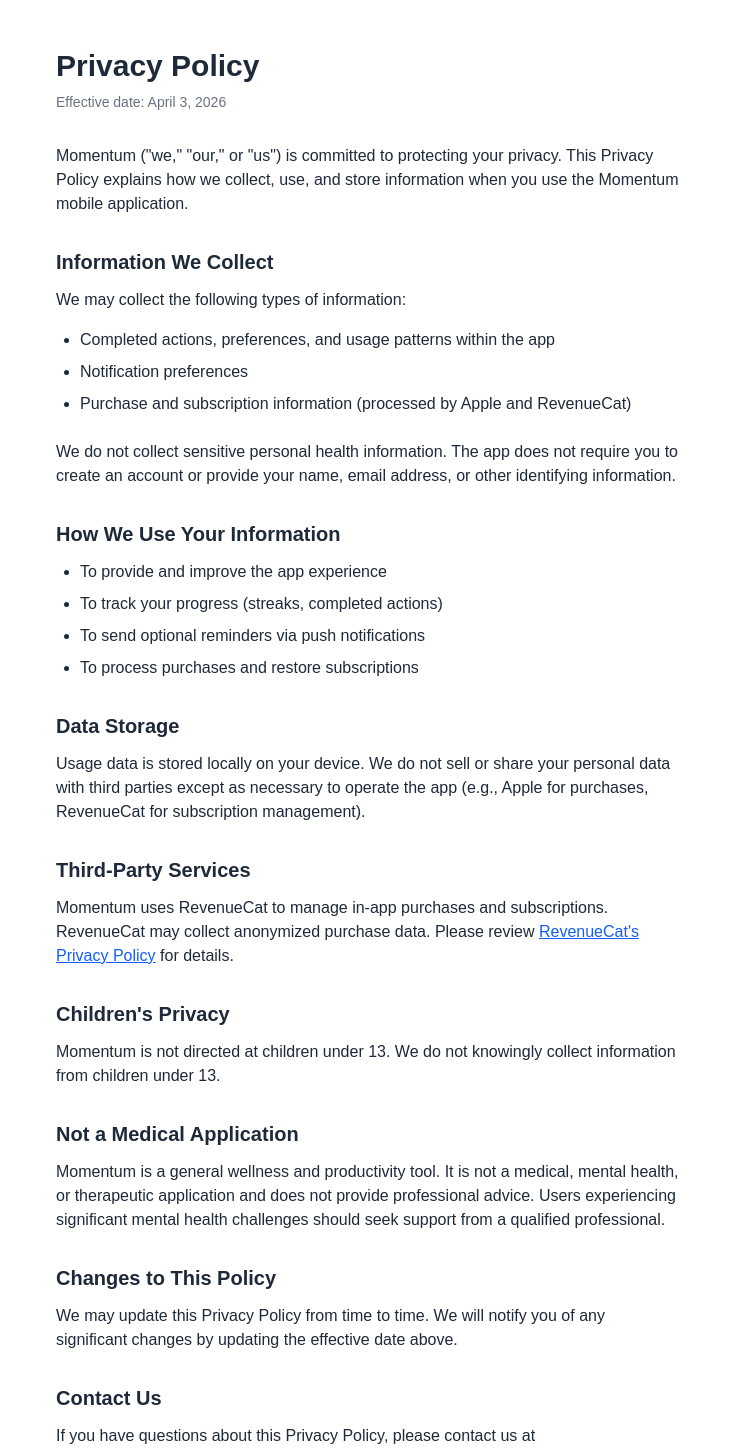
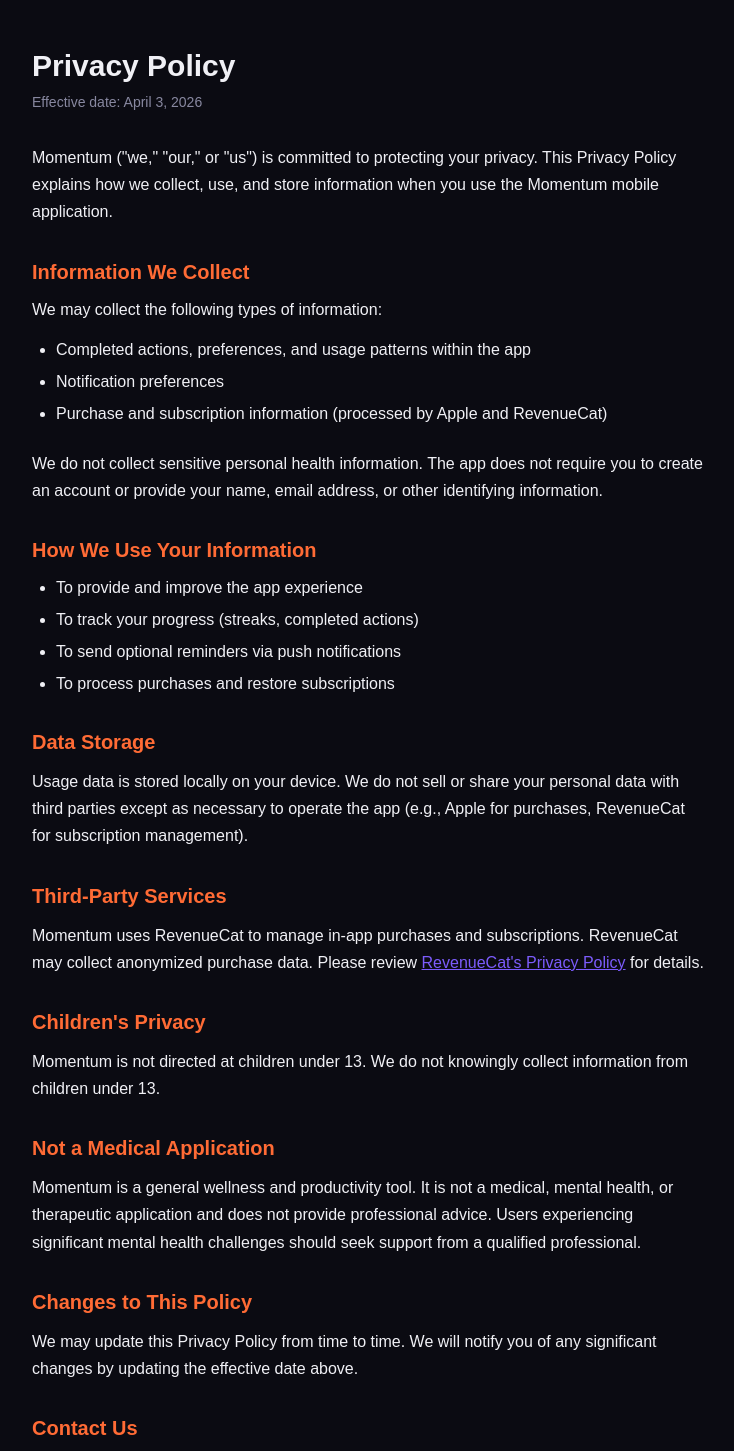
Before and after one commit to rshotkoski/momentum-web, a Next.js app: page /privacy in a window 1280 px wide. Shown: the top 1451 px of the page, without its empty margins (272-1006 px from the left). Built offline with nearby package versions, Linux system fonts and the light colour scheme.

Commit message:
fix: update privacy policy to dark theme for better readability

```diff
--- a/app/privacy/page.tsx
+++ b/app/privacy/page.tsx
@@ -1,78 +1,83 @@
 export default function PrivacyPolicy() {
   return (
-    <main className="max-w-2xl mx-auto px-6 py-12 text-gray-800">
-      <h1 className="text-3xl font-bold mb-2">Privacy Policy</h1>
-      <p className="text-sm text-gray-500 mb-8">Effective date: April 3, 2026</p>
+    <main
+      style={{ backgroundColor: '#0B0B12', minHeight: '100vh', color: '#F0F0F5' }}
+      className="px-6 py-12"
+    >
+      <div className="max-w-2xl mx-auto">
+        <h1 className="text-3xl font-bold mb-2" style={{ color: '#F0F0F5' }}>Privacy Policy</h1>
+        <p className="text-sm mb-8" style={{ color: '#8888A0' }}>Effective date: April 3, 2026</p>
 
-      <p className="mb-6">
+        <p className="mb-6" style={{ color: '#F0F0F5', lineHeight: '1.7' }}>
           Momentum ("we," "our," or "us") is committed to protecting your privacy. This Privacy Policy
           explains how we collect, use, and store information when you use the Momentum mobile application.
         </p>
 
-      <h2 className="text-xl font-semibold mt-8 mb-3">Information We Collect</h2>
-      <p className="mb-4">We may collect the following types of information:</p>
-      <ul className="list-disc pl-6 mb-6 space-y-2">
+        <h2 className="text-xl font-semibold mt-8 mb-3" style={{ color: '#FF6B35' }}>Information We Collect</h2>
+        <p className="mb-4" style={{ color: '#F0F0F5' }}>We may collect the following types of information:</p>
+        <ul className="list-disc pl-6 mb-6 space-y-2" style={{ color: '#F0F0F5' }}>
           <li>Completed actions, preferences, and usage patterns within the app</li>
           <li>Notification preferences</li>
           <li>Purchase and subscription information (processed by Apple and RevenueCat)</li>
         </ul>
-      <p className="mb-6">
+        <p className="mb-6" style={{ color: '#F0F0F5', lineHeight: '1.7' }}>
           We do not collect sensitive personal health information. The app does not require you to create
           an account or provide your name, email address, or other identifying information.
         </p>
 
-      <h2 className="text-xl font-semibold mt-8 mb-3">How We Use Your Information</h2>
-      <ul className="list-disc pl-6 mb-6 space-y-2">
+        <h2 className="text-xl font-semibold mt-8 mb-3" style={{ color: '#FF6B35' }}>How We Use Your Information</h2>
+        <ul className="list-disc pl-6 mb-6 space-y-2" style={{ color: '#F0F0F5' }}>
           <li>To provide and improve the app experience</li>
           <li>To track your progress (streaks, completed actions)</li>
           <li>To send optional reminders via push notifications</li>
           <li>To process purchases and restore subscriptions</li>
         </ul>
 
-      <h2 className="text-xl font-semibold mt-8 mb-3">Data Storage</h2>
-      <p className="mb-6">
+        <h2 className="text-xl font-semibold mt-8 mb-3" style={{ color: '#FF6B35' }}>Data Storage</h2>
+        <p className="mb-6" style={{ color: '#F0F0F5', lineHeight: '1.7' }}>
           Usage data is stored locally on your device. We do not sell or share your personal data
           with third parties except as necessary to operate the app (e.g., Apple for purchases,
           RevenueCat for subscription management).
         </p>
 
-      <h2 className="text-xl font-semibold mt-8 mb-3">Third-Party Services</h2>
-      <p className="mb-6">
+        <h2 className="text-xl font-semibold mt-8 mb-3" style={{ color: '#FF6B35' }}>Third-Party Services</h2>
+        <p className="mb-6" style={{ color: '#F0F0F5', lineHeight: '1.7' }}>
           Momentum uses RevenueCat to manage in-app purchases and subscriptions. RevenueCat may
           collect anonymized purchase data. Please review{" "}
-        <a href="https://www.revenuecat.com/privacy" className="text-blue-600 underline">
+          <a href="https://www.revenuecat.com/privacy" style={{ color: '#7C5CFC' }} className="underline">
             RevenueCat's Privacy Policy
           </a>{" "}
           for details.
         </p>
 
-      <h2 className="text-xl font-semibold mt-8 mb-3">Children's Privacy</h2>
-      <p className="mb-6">
+        <h2 className="text-xl font-semibold mt-8 mb-3" style={{ color: '#FF6B35' }}>Children's Privacy</h2>
+        <p className="mb-6" style={{ color: '#F0F0F5', lineHeight: '1.7' }}>
           Momentum is not directed at children under 13. We do not knowingly collect information
           from children under 13.
         </p>
 
-      <h2 className="text-xl font-semibold mt-8 mb-3">Not a Medical Application</h2>
-      <p className="mb-6">
+        <h2 className="text-xl font-semibold mt-8 mb-3" style={{ color: '#FF6B35' }}>Not a Medical Application</h2>
+        <p className="mb-6" style={{ color: '#F0F0F5', lineHeight: '1.7' }}>
           Momentum is a general wellness and productivity tool. It is not a medical, mental health,
           or therapeutic application and does not provide professional advice. Users experiencing
           significant mental health challenges should seek support from a qualified professional.
         </p>
 
-      <h2 className="text-xl font-semibold mt-8 mb-3">Changes to This Policy</h2>
-      <p className="mb-6">
+        <h2 className="text-xl font-semibold mt-8 mb-3" style={{ color: '#FF6B35' }}>Changes to This Policy</h2>
+        <p className="mb-6" style={{ color: '#F0F0F5', lineHeight: '1.7' }}>
           We may update this Privacy Policy from time to time. We will notify you of any significant
           changes by updating the effective date above.
         </p>
 
-      <h2 className="text-xl font-semibold mt-8 mb-3">Contact Us</h2>
-      <p className="mb-6">
+        <h2 className="text-xl font-semibold mt-8 mb-3" style={{ color: '#FF6B35' }}>Contact Us</h2>
+        <p className="mb-6" style={{ color: '#F0F0F5', lineHeight: '1.7' }}>
           If you have questions about this Privacy Policy, please contact us at{" "}
-        <a href="mailto:rshotkoski@gmail.com" className="text-blue-600 underline">
+          <a href="mailto:rshotkoski@gmail.com" style={{ color: '#7C5CFC' }} className="underline">
             rshotkoski@gmail.com
           </a>
           .
         </p>
+      </div>
     </main>
   );
 }
```
Lines whose indentation alone changed are shown as unchanged.
